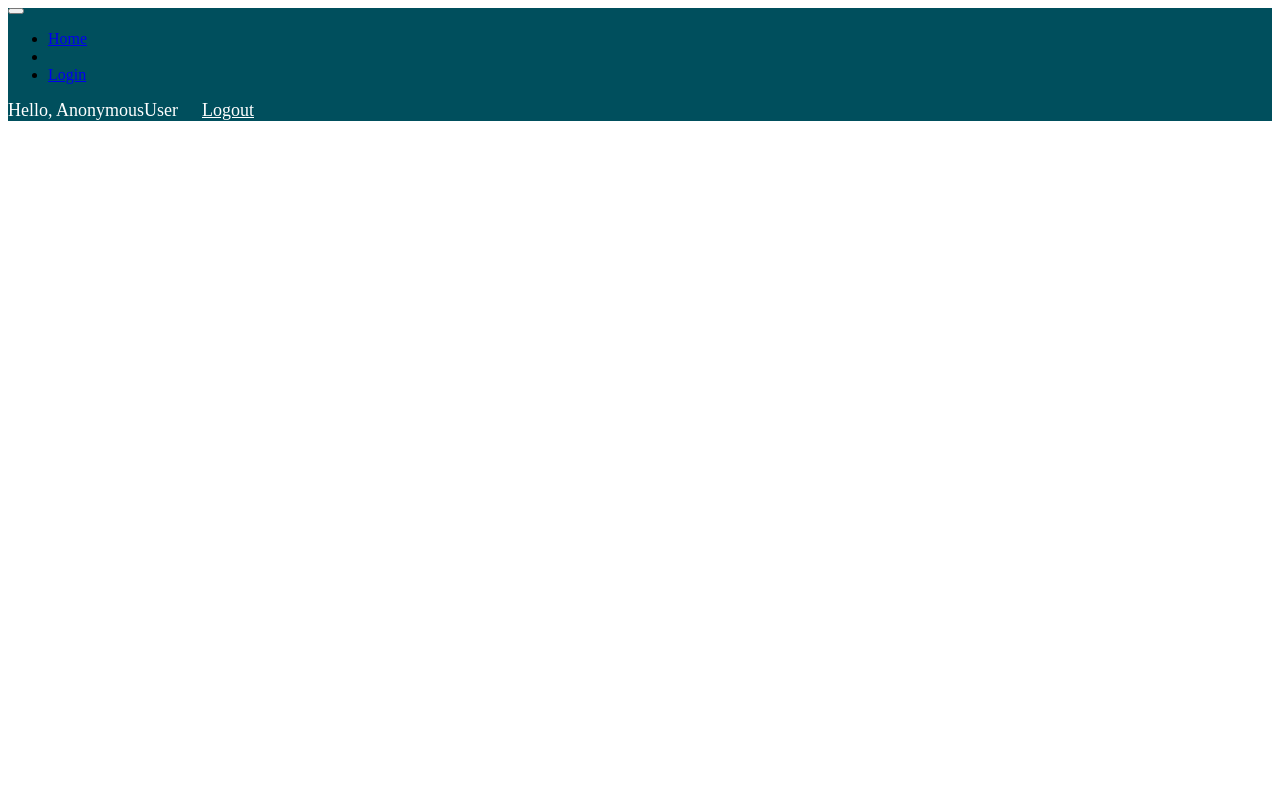
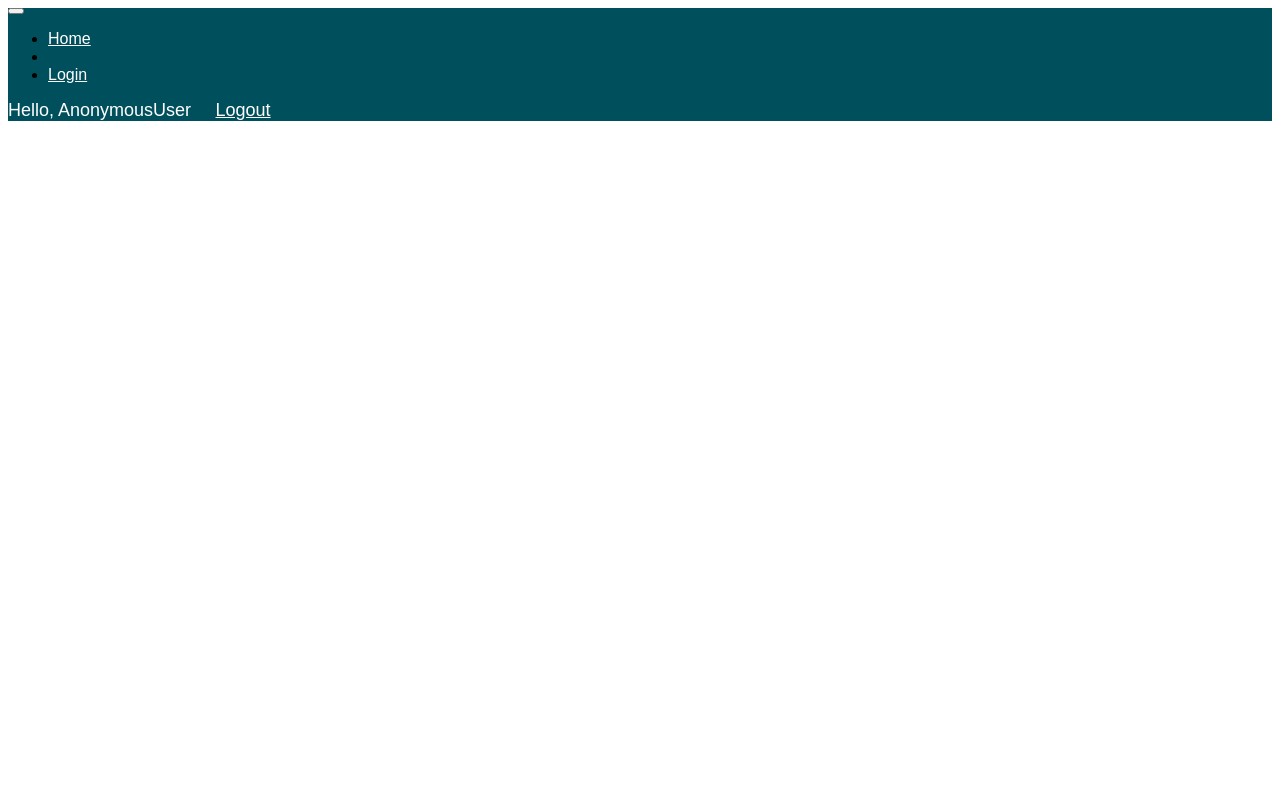
Before and after one commit to PaulModaley/quiz, a Django app: template QUIZ_APP/templates/Quiz/navbar.html in a window 1280 px wide. Run offline with Django 3.2, Linux system fonts and the light colour scheme; the template is opened without the code that fills it, so the values that code supplies are empty.

Commit message:
change font of navbar html sheet

```diff
--- a/QUIZ_APP/templates/Quiz/navbar.html
+++ b/QUIZ_APP/templates/Quiz/navbar.html
@@ -2,13 +2,19 @@
 
 
 <style>
+  body{
+    font-family: Arial, Helvetica, sans-serif;
+  }
   .greet{
     font-size: 18px;
     color: #fff;
     margin-right: 20px;
   }
+  .menu-link {
+    color: white;
+  }
 </style>
-
+<body>
 <nav style="background-color: #004f5d;"; class="navbar navbar-expand-lg">
   <button class="navbar-toggler" type="button" data-toggle="collapse" data-target="#navbarNav" aria-controls="navbarNav" aria-expanded="false" aria-label="Toggle navigation">
     <span class="navbar-toggler-icon"></span>
@@ -18,7 +24,7 @@
     <ul class="navbar-nav">
 
       <li class="nav-item active">
-        <a class="nav-link" href="{% url 'home' %}">Home</a>
+        <a class="nav-link menu-link" href="{% url 'home' %}">Home</a>
       </li>
       </li>
       <li class="nav-item active">
@@ -26,13 +32,13 @@
       {% if request.user.is_staff %}
       </li>
       <li class="nav-item active">
-        <a class="nav-link" href="{% url 'addQuestion' %}">Add Question</a>
+        <a class="nav-link menu-link" href="{% url 'addQuestion' %}">Add Question</a>
       </li>
       {% endif %}
 
       </li>
       <li class="nav-item">
-        <a class="nav-link" href="{% url 'login' %}">Login</a>
+        <a class="nav-link menu-link" href="{% url 'login' %}">Login</a>
       </li>
     </ul>
   </div>
@@ -41,3 +47,4 @@
   <span ><a  class="greet" href="{% url 'logout' %}">Logout</a></span>
 
 </nav>
+</body>
```
